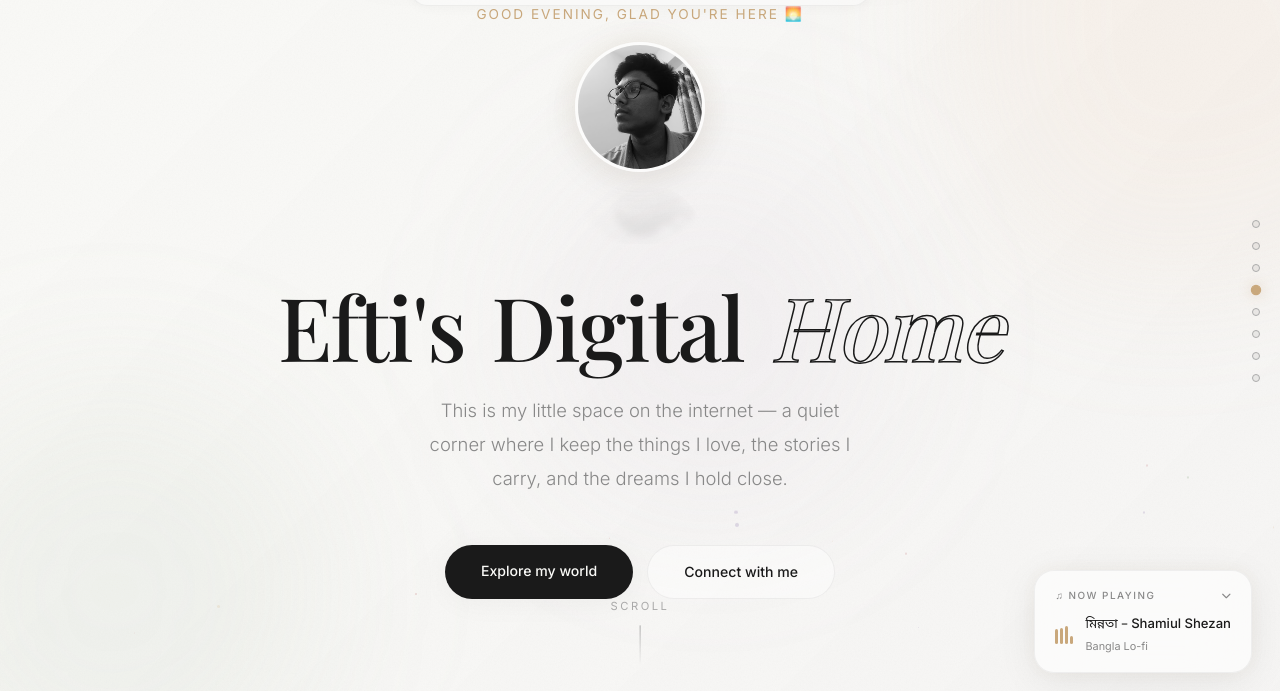
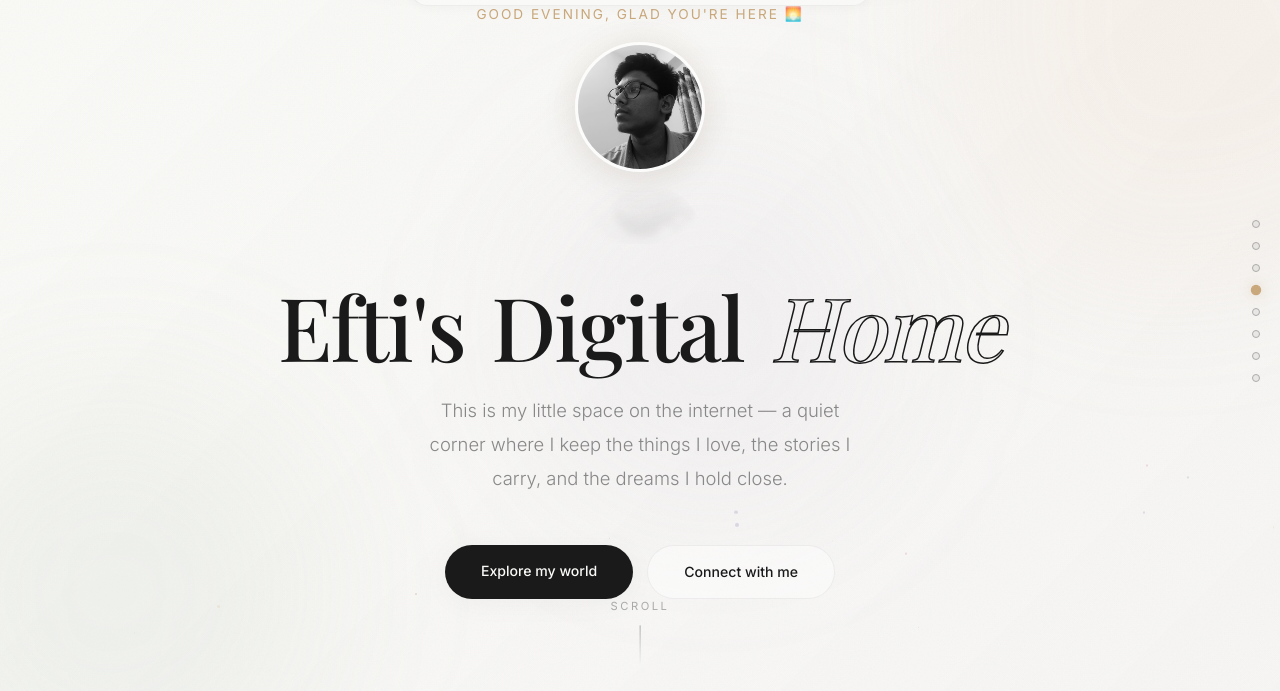
Before and after one commit to zmefti/my-digital-space, a plain HTML site: page index.html in a window 1280 px wide. Shown: the part 99-790 px from the top of the page. Drawn offline with nearby package versions, Linux system fonts and the light colour scheme; animation ran at ten frames a second; a web font is replaced by a local one.

Commit message:
Update index.html

```diff
--- a/index.html
+++ b/index.html
@@ -156,25 +156,6 @@
         .mobile-menu.active{display:flex;opacity:1}
         .mobile-menu a{font-family:'Playfair Display',serif;font-size:1.8rem;text-decoration:none;color:var(--text-primary);transition:var(--transition)}
         .mobile-menu a:hover{color:var(--accent)}
-
-        /* MUSIC WIDGET */
-        .music-widget{position:fixed;bottom:28px;right:28px;z-index:500;background:var(--bg-card);backdrop-filter:blur(28px);border:1px solid var(--border-light);border-radius:var(--radius);padding:16px 20px;box-shadow:var(--shadow-medium);max-width:220px;transition:var(--transition);animation:wGlow 4s ease-in-out infinite}
-        .music-widget.collapsed{padding:12px;border-radius:50%;max-width:46px;width:46px;height:46px;display:flex;align-items:center;justify-content:center;overflow:hidden}
-        .music-widget.collapsed .music-content,.music-widget.collapsed .music-header{display:none}
-        .music-widget.collapsed .music-icon{display:flex}
-        @keyframes wGlow{0%,100%{box-shadow:var(--shadow-medium)}50%{box-shadow:var(--shadow-medium),var(--shadow-glow)}}
-        .music-header{display:flex;align-items:center;justify-content:space-between;margin-bottom:10px}
-        .music-label{font-size:.62rem;text-transform:uppercase;letter-spacing:1.5px;color:var(--text-muted);font-weight:500}
-        .music-min{background:none;border:none;color:var(--text-muted);cursor:none;font-size:.6rem}
-        .music-content{display:flex;align-items:center;gap:12px}
-        .equalizer{display:flex;align-items:flex-end;gap:2px;height:18px}
-        .eq-bar{width:3px;border-radius:2px;background:var(--accent);animation:eq ease-in-out infinite}
-        .eq-bar:nth-child(1){height:8px;animation-duration:.8s}.eq-bar:nth-child(2){height:14px;animation-duration:.6s;animation-delay:.1s}.eq-bar:nth-child(3){height:10px;animation-duration:.9s;animation-delay:.2s}.eq-bar:nth-child(4){height:16px;animation-duration:.7s;animation-delay:.05s}
-        @keyframes eq{0%,100%{height:4px}50%{height:18px}}
-        .music-info{flex:1;min-width:0}
-        .music-song{font-size:.82rem;font-weight:500;white-space:nowrap;overflow:hidden;text-overflow:ellipsis}
-        .music-artist{font-size:.68rem;color:var(--text-muted)}
-        .music-icon{display:none;font-size:1rem;color:var(--accent);align-items:center;justify-content:center}
 
         /* FILM STRIP */
         .film-strip-section{padding:40px 0;position:relative;z-index:2;overflow:hidden}
@@ -473,15 +454,6 @@
         <a href="#gallery" onclick="closeMobile()">Gallery</a>
         <a href="#favorites" onclick="closeMobile()">Favorites</a>
         <a href="#contact" onclick="closeMobile()">Contact</a>
-    </div>
-
-    <div class="music-widget" id="musicWidget" onclick="toggleMusic()">
-        <div class="music-header"><span class="music-label">♫ Now Playing</span><button class="music-min"><i class="fas fa-chevron-down"></i></button></div>
-        <div class="music-content">
-            <div class="equalizer"><div class="eq-bar"></div><div class="eq-bar"></div><div class="eq-bar"></div><div class="eq-bar"></div></div>
-            <div class="music-info"><div class="music-song bangla">মিন্নতা – Shamiul Shezan</div><div class="music-artist">Bangla Lo-fi</div></div>
-        </div>
-        <div class="music-icon">♫</div>
     </div>
 
     <div class="easter-overlay" id="easterOverlay" onclick="closeEasterEgg()"></div>
@@ -917,8 +889,6 @@
 
         function randomThought(){const t=document.getElementById('thoughtText');t.style.opacity=0;t.style.transform='translateY(12px)';setTimeout(()=>{t.textContent=`"${THOUGHTS[~~(Math.random()*THOUGHTS.length)]}"`;t.style.opacity=1;t.style.transform='translateY(0)'},300)}
 
-        function toggleMusic(){document.getElementById('musicWidget').classList.toggle('collapsed')}
-
         let eC=0;
         document.getElementById('heroProfile').addEventListener('click',()=>{if(++eC>=5){document.getElementById('easterEgg').classList.add('active');document.getElementById('easterOverlay').classList.add('active');eC=0}});
         function closeEasterEgg(){document.getElementById('easterEgg').classList.remove('active');document.getElementById('easterOverlay').classList.remove('active')}
```
